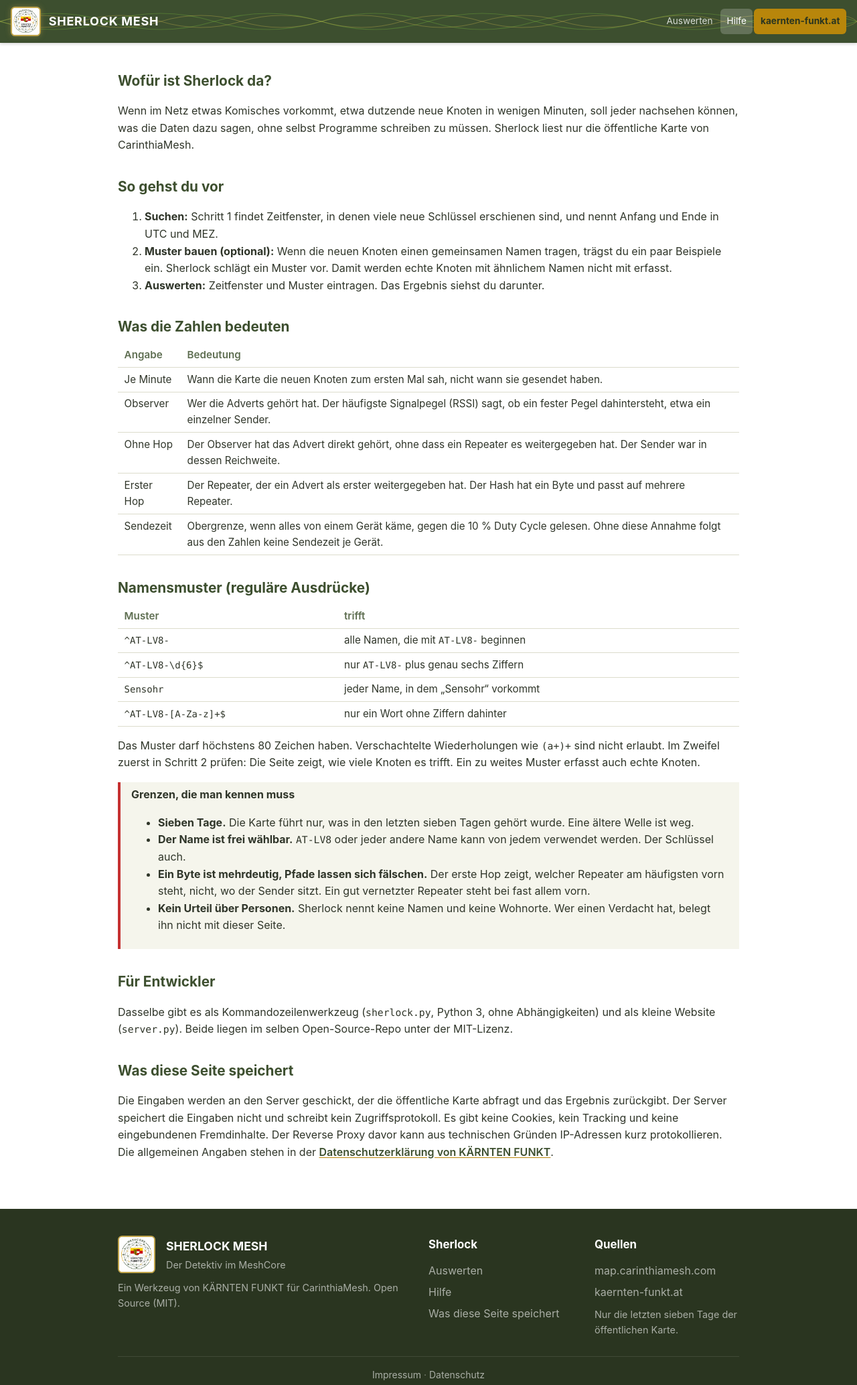
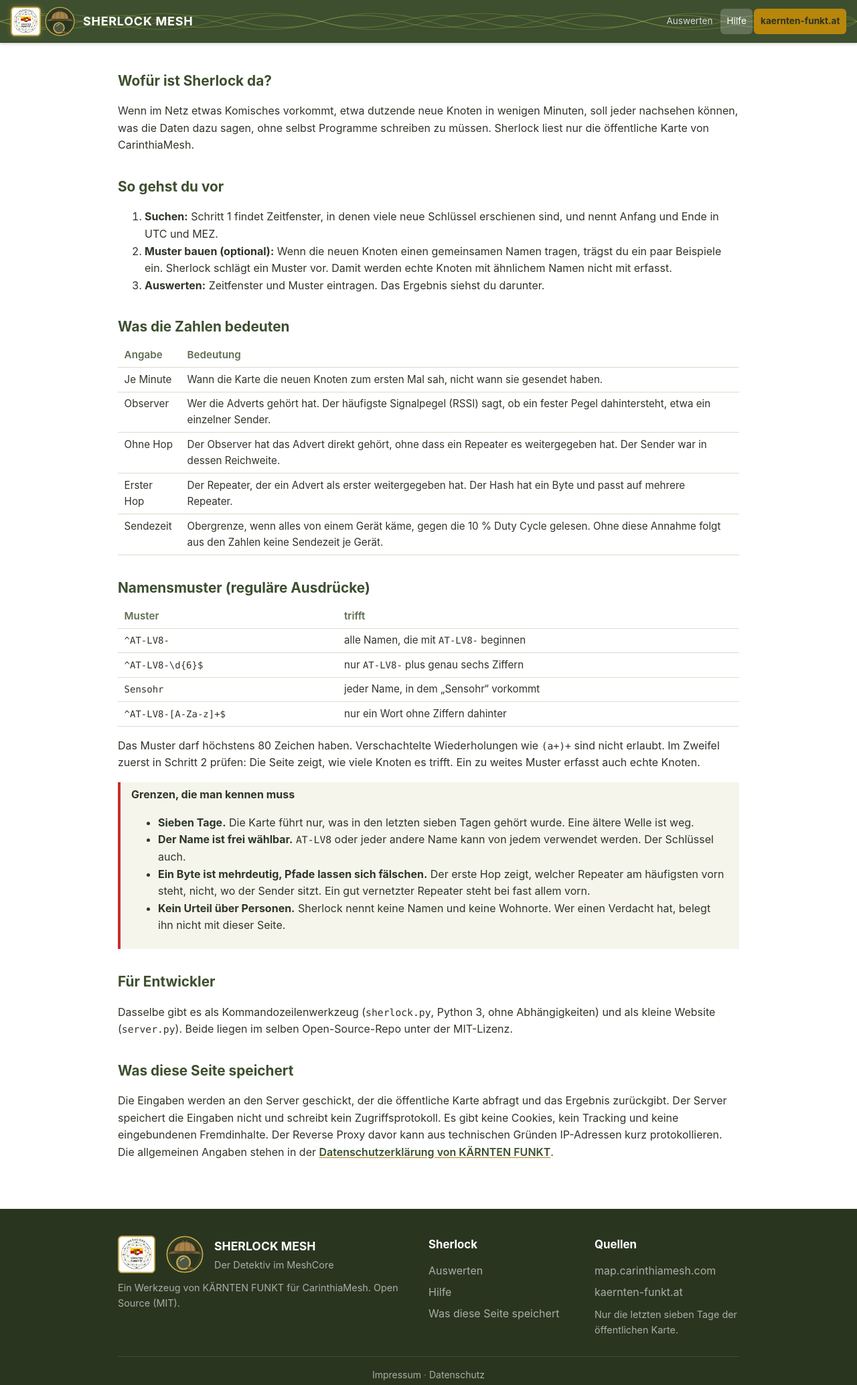
Before and after one commit to achildrenmile/sherlock, a plain HTML site: page static/hilfe.html in a window 1280 px wide. Shown: the whole page at 67% size. Drawn offline with Linux system fonts and the light colour scheme.

Commit message:
Sherlock-Logo (Deerstalker und Lupe) in Header, Hero und Footer
Co-Authored-By: Claude Code <noreply@anthropic.com>
Claude-Session: https://claude.ai/code/session_01HD85eHkn1A9ZpL3M2ufZS9

```diff
--- a/static/hilfe.html
+++ b/static/hilfe.html
@@ -17,7 +17,7 @@
     <path d="M0,32 Q60,50 120,32 T240,32 T360,32 T480,32 T600,32 T720,32 T840,32 T960,32 T1080,32 T1200,32 T1280,32" fill="none" stroke="rgba(193,175,75,0.4)" stroke-width="1"/>
   </svg>
   <div class="header-inner">
-    <a href="/" class="header-brand"><img src="/static/logo.png" alt="MeshCore" class="header-logo" width="45" height="45"><span class="header-brand-text">SHERLOCK MESH</span></a>
+    <a href="/" class="header-brand"><img src="/static/logo.png" alt="MeshCore" class="header-logo" width="45" height="45"><img src="/static/sherlock.svg" alt="" class="header-logo header-logo-sherlock" width="45" height="45"><span class="header-brand-text">SHERLOCK MESH</span></a>
     <nav class="header-nav">
       <a href="/">Auswerten</a>
       <a href="/hilfe" aria-current="page" class="active">Hilfe</a>
@@ -76,7 +76,7 @@
   <div class="wrap">
     <div class="footer-grid">
       <div>
-        <div class="footer-brand"><img src="/static/logo.png" alt="MeshCore" width="56" height="56"><div><strong>SHERLOCK MESH</strong><p>Der Detektiv im MeshCore</p></div></div>
+        <div class="footer-brand"><img src="/static/logo.png" alt="MeshCore" width="56" height="56"><img src="/static/sherlock.svg" alt="" width="56" height="56"><div><strong>SHERLOCK MESH</strong><p>Der Detektiv im MeshCore</p></div></div>
         <p>Ein Werkzeug von KÄRNTEN FUNKT für CarinthiaMesh. Open Source (MIT).</p>
       </div>
       <div>
--- a/static/style.css
+++ b/static/style.css
@@ -67,3 +67,8 @@ main a:visited{color:var(--primary-light)}
 .footer-bottom{border-top:1px solid rgba(255,255,255,.1);padding-top:1rem;text-align:center;font-size:.875rem;color:rgba(255,255,255,.4)}
 .footer-bottom a{color:rgba(255,255,255,.6);text-decoration:none}
 .footer-bottom a:hover{color:#fff}
+.header-logo-sherlock{border:0;box-shadow:none;background:none;border-radius:50%;margin-left:-.35rem}
+.footer-brand img+img{border:0;background:none;border-radius:50%}
+.hero .wrap{position:relative}
+.hero-logo{float:right;width:9.5rem;height:9.5rem;margin:0 0 .5rem 1rem;filter:drop-shadow(0 3px 6px rgba(0,0,0,.25))}
+@media (max-width:40rem){.hero-logo{width:5.5rem;height:5.5rem}}
```
Also changed, not shown: static/index.html (+3 -2 lines), static/sherlock.svg (added).
